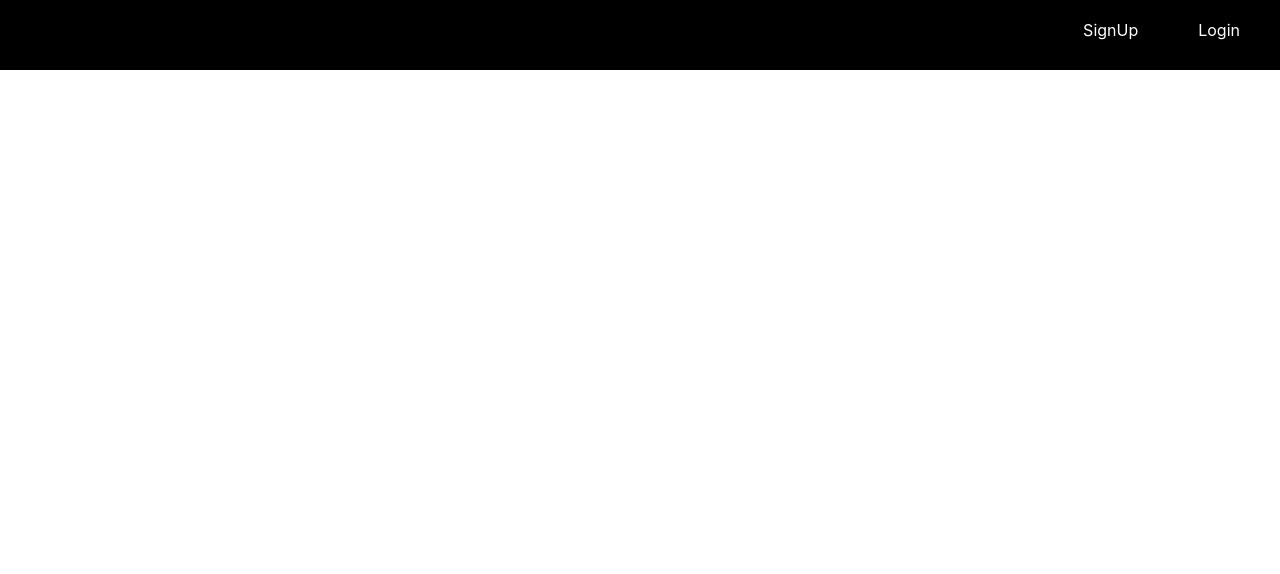
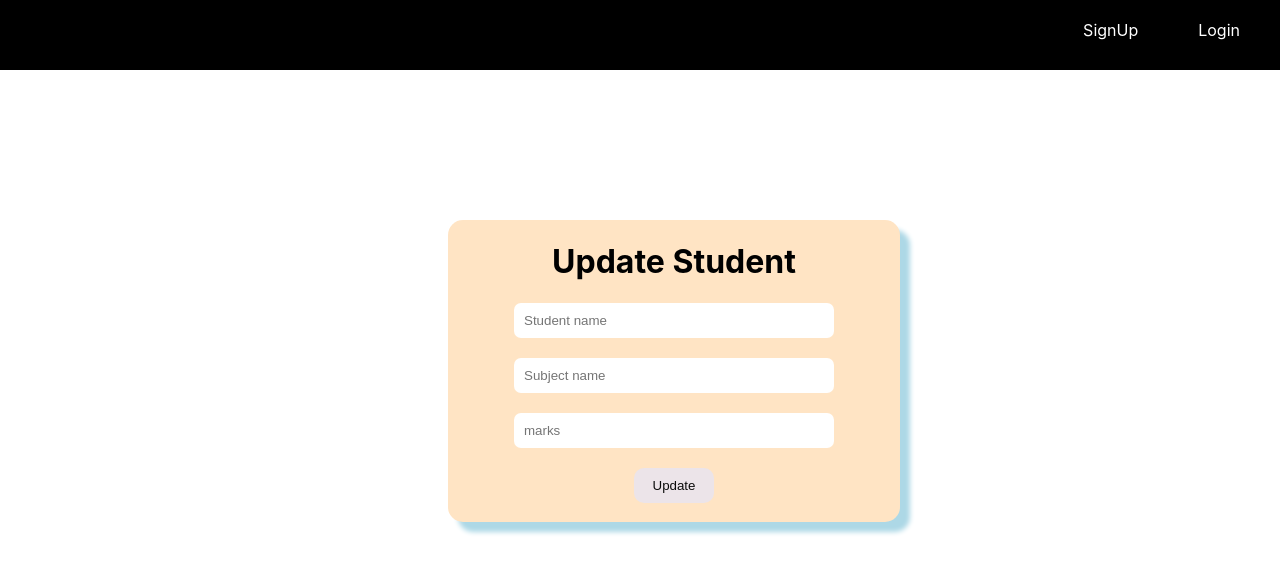
Before and after one commit to RahulGupta-8319/test-1, a React (Create React App) app: page /updateStudent/1 in a window 1280 px wide. Before the commit this address had no page. Shown: the top 574 px of the page. Built offline with nearby package versions, Linux system fonts and the light colour scheme; no server answers.

Commit message:
final push

```diff
--- a/src/App.css
+++ b/src/App.css
@@ -99,8 +99,11 @@
 .addStudent{
   background-color: bisque;
   width: 450px;
+  height: 300px;
   border-radius: 15px;
   box-shadow:  10px 10px 5px lightblue;
+  margin: 150px 0% 0% 35%;
+  padding: 1px;
 }
 .header-right{
   text-align: left;
@@ -116,7 +119,50 @@
 }
 .sttudentList ul li{
   display: inline-block;
-  width: 150px;
+  width: 200px;
+  height: 30px;
   border: 2px solid skyblue;
   padding: 5px;
+
 }
+.sttudentList ul {
+  margin: 0;
+}
+.sttudentList ul li button{
+  width: 60%;
+  height: 18px;
+  background-color: #1b50d6;
+  border: none;
+  color: aliceblue;
+  border-radius: 10px;
+
+}
+.sttudentList ul li a{
+  text-decoration: none;
+}
+
+.sttudentList ul li a div{
+  width: 60%;
+  height: 18px;
+  background-color: #1b50d6;
+  color: aliceblue;
+  border-radius: 10px;
+  margin-left: 40px;
+  margin-top: 2px;
+}
+.search input{
+margin-left: 15px;
+border-radius: 10px;
+height: 30px;
+width: 200px;
+border: 2px solid skyblue;
+}
+.search button{
+  margin: 10px;
+  padding: 7px;
+  border-radius: 10px;
+  border:none;
+  background-color:#f09433;
+  background-color: rgb(88, 88, 233);
+  color: aliceblue;
+}
--- a/src/App.js
+++ b/src/App.js
@@ -5,6 +5,7 @@ import SignUp from "./Componets/SignUp";
 import Login from "./Componets/Login";
 import Students from "./Componets/Students";
 import AddStudent from "./Componets/AddStudent";
+import UpdateStudent from "./Componets/UpdateStudent";
 function App() {
   return (
     <div className="App">
@@ -13,9 +14,11 @@ function App() {
         <Routes>
           <Route path="/" element={<Students />} />
           <Route path="/addStudent" element={<AddStudent />} />
+          <Route path="/updateStudent/:id" element={<UpdateStudent/>} />
           <Route path="/signUp" element={<SignUp />} />
           {/* <Route path='/signup' element ={<SignUp/>} /> */}
           <Route path="/login" element={<Login />} />
+
         </Routes>
       </Router>
     </div>
--- a/src/Componets/AddStudent.jsx
+++ b/src/Componets/AddStudent.jsx
@@ -1,13 +1,42 @@
-import React from 'react'
+import {useState} from 'react'
 
 const AddStudent = () => {
+  let [name , setName] = useState("")
+  let [subject , setSubject] = useState('')
+  let [marks , setMarks] = useState('')
+
+  async function addStudent(e){
+    e.preventDefault()
+    console.log(name, subject, marks);
+    let id =  localStorage.getItem("teacher")
+    console.log(id)
+
+    let result = await fetch(`http://localhost:3001/student/${id}`,{
+      method:"post",
+      headers: {'Content-Type' : 'application/json',
+                authorization:JSON.parse(localStorage.getItem("token"))
+    },
+      body:JSON.stringify ({name, subject, marks})
+    })
+
+    result = await result.json()
+
+    if(result.status === false){
+      alert(result.msg)
+    }else{
+      alert('added successfully')
+      console.log(result);
+    }
+  }
+
   return (
     <div className='addStudent'>
          <h1>Add Student</h1>
-         <input className='input' type="text" placeholder='Student name' /><br /><br />
-         <input className='input' type="text" placeholder='Subject name' /><br /><br />
-         <input className='input' type="number" placeholder='marks'/><br /><br />
-         <button className='btn'>Add</button>
+         <input className='input' type="text"   placeholder='Student name' value={name}    onChange={ (e) => setName( e.target.value)}/><br /><br />
+         <input className='input' type="text"   placeholder='Subject name' value={subject} onChange={ (e) => setSubject( e.target.value)}/><br /><br />
+         <input className='input' type="number" placeholder='marks'        value={marks}   onChange={ (e) => setMarks( e.target.value)}/><br /><br />
+
+         <button className='btn' onClick={addStudent}>Add</button>
     </div>
   )
 }
--- a/src/Componets/Students.jsx
+++ b/src/Componets/Students.jsx
@@ -1,27 +1,86 @@
 import React from 'react'
-import {useEffect} from 'react';
+import { useEffect, useState } from 'react';
+// import Students from './Students';
+import { Link } from 'react-router-dom';
 
 const Students = () => {
-  useEffect(() =>{
-    getStudent()
-  }, [])
+
+  let [StudentData, setStudentData] = useState([])
+  let [name, setName] = useState("")
+  let [subject, setSubject] = useState("")
+
+
+
+  useEffect(() =>{ getStudent() }, [])
+
   const getStudent = async () =>{
-    let id = localStorage.getItem("teacher")
-    console.log(JSON.parse(id));
+    let id =JSON.parse( localStorage.getItem("teacher") )
+    console.log(id);
     let result = await fetch(`http://localhost:3001/student/${id}` ,
      {headers:{
       authorization:JSON.parse(localStorage.getItem("token"))
 
      }})
      result = await result.json()
-     console.log(result, "**");
+     if(result.status === false){
+      alert(result.msg)
+     }else{
+       console.log(result.data, "**");
+      setStudentData(result.data)
+     }
+  }
 
+  const deleteStudent = async(studentId) =>{
+    let id = localStorage.getItem('teacher')
+    let result = await fetch(`http://localhost:3001/student/${id}`,{
+      method:'delete',
+      body:JSON.stringify({studentId}),
+      headers:{
+        'Content-Type':'application/json',
+        authorization:JSON.parse(localStorage.getItem("token"))
+       }
+
+    })
+    result =await result.json()
+
+    if(result.status === false){
+      alert(result.msg)
+    }else{
+      alert("successfully deleted")
+      getStudent()
+    }
   }
+
+  async function searchStudent(){
+    console.log(name, subject);
+    let id = JSON.parse( localStorage.getItem('teacher'))
+    let res = await fetch(`http://localhost:3001/student/${id}?name=${name}&subject=${subject}`, {
+      method:"get",
+      headers:{
+        authorization:JSON.parse(localStorage.getItem("token"))
+      }
+    })
+    res = await res.json()
+
+    if(res.status == false){
+      setStudentData([])
+    }else{
+      setStudentData(res.data)
+    }
+  }
+
 
 
   return (
     <div className='sttudentList'>
+      <div className='search'>
+      <input type="text" placeholder='Enter Name' value={name} onChange={(e)=> setName(e.target.value)}/>
+      <input type="text"placeholder='Enter Subject' value={subject} onChange={(e)=> setSubject(e.target.value)}/>
+      <button onClick={searchStudent}>Search</button>
+      <button onClick={getStudent}>All Students</button>
+      </div>
       <h1>Students-details</h1>
+
       <ul>
         <li>S.No</li>
         <li>Name</li>
@@ -30,6 +89,21 @@ const Students = () => {
         <li>Update</li>
         <li>Delete</li>
       </ul>
+      {
+        StudentData.length > 0 ?
+              StudentData.map( (item, i) =>
+                <ul key={item._id}>
+                  <li>{i+1}</li>
+                  <li>{item.name}</li>
+                  <li>{item.subject}</li>
+                  <li>{item.marks}</li>
+                  <li><Link to= {'/updateStudent/'+ item._id}  ><div>Update</div></Link></li>
+                  <li><button onClick={ () => deleteStudent(item._id)}>Delete</button></li>
+                </ul>
+
+              )
+              : <h1>No Students available</h1>
+      }
 
 
     </div>
--- /dev/null
+++ b/src/Componets/UpdateStudent.jsx
@@ -0,0 +1,84 @@
+import React, { useEffect, useState } from "react";
+import { useParams, useNavigate } from "react-router-dom";
+
+const UpdateStudent = () => {
+  const params = useParams();
+  let [name, setName] = useState("");
+  let [subject, setSubject] = useState("");
+  let [marks, setMarks] = useState("");
+  let navigate = useNavigate()
+
+  useEffect(() => {
+    StudentDetails();
+  }, []);
+
+  async function StudentDetails() {
+    console.log(params.id);
+    let res = await fetch(`http://localhost:3001/theStudent/${params.id}`);
+    res = await res.json();
+    let { name, subject, marks } = res.data;
+    setName(name);
+    setSubject(subject);
+    setMarks(marks);
+    console.log(res);
+  }
+
+  async function updateMarks() {
+    let id =JSON.parse( localStorage.getItem("teacher") )
+
+    // let token =JSON.parse( localStorage.getItem('token') )
+    let res = await fetch(`http://localhost:3001/student/${id}`, {
+      method: "put",
+      headers: {
+        "Content-Type": "application/json",
+        authorization: JSON.parse(localStorage.getItem("token")),
+      },
+      body:JSON.stringify( {name, subject , marks})
+    });
+    res = await res.json()
+
+    if(res.status == false){
+      alert(res.msg)
+    }else{
+      alert("marks update successfully")
+      navigate('/')
+    }
+  }
+
+  return (
+    <div className="addStudent">
+      <h1>Update Student</h1>
+      <input
+        className="input"
+        type="text"
+        placeholder="Student name"
+        value={name}
+      />
+      <br />
+      <br />
+      <input
+        className="input"
+        type="text"
+        placeholder="Subject name"
+        value={subject}
+      />
+      <br />
+      <br />
+      <input
+        className="input"
+        type="number"
+        placeholder="marks"
+        value={marks}
+        onChange={(e) => setMarks(e.target.value)}
+      />
+      <br />
+      <br />
+
+      <button className="btn" onClick={updateMarks}>
+        Update
+      </button>
+    </div>
+  );
+};
+
+export default UpdateStudent;
```
